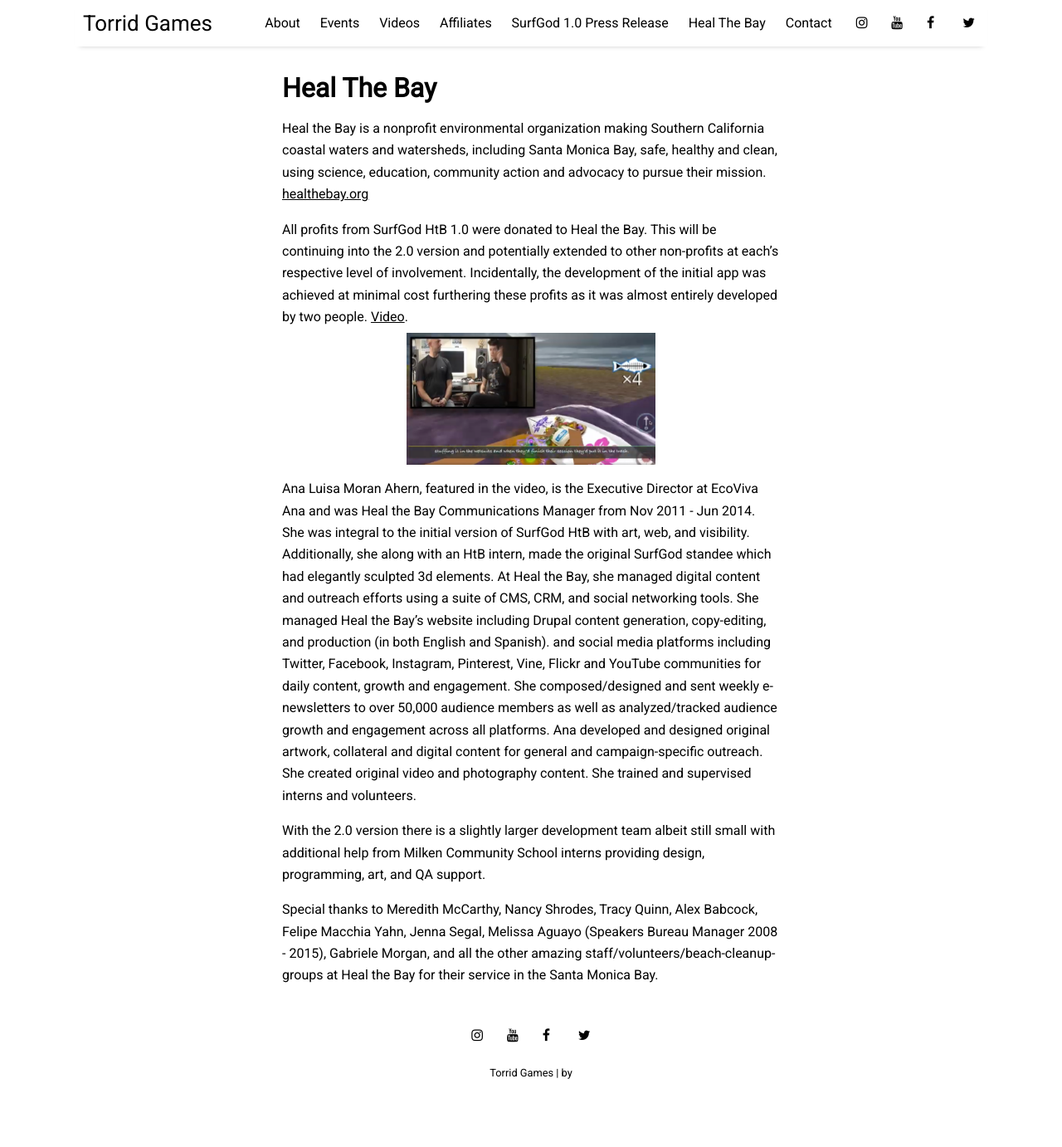
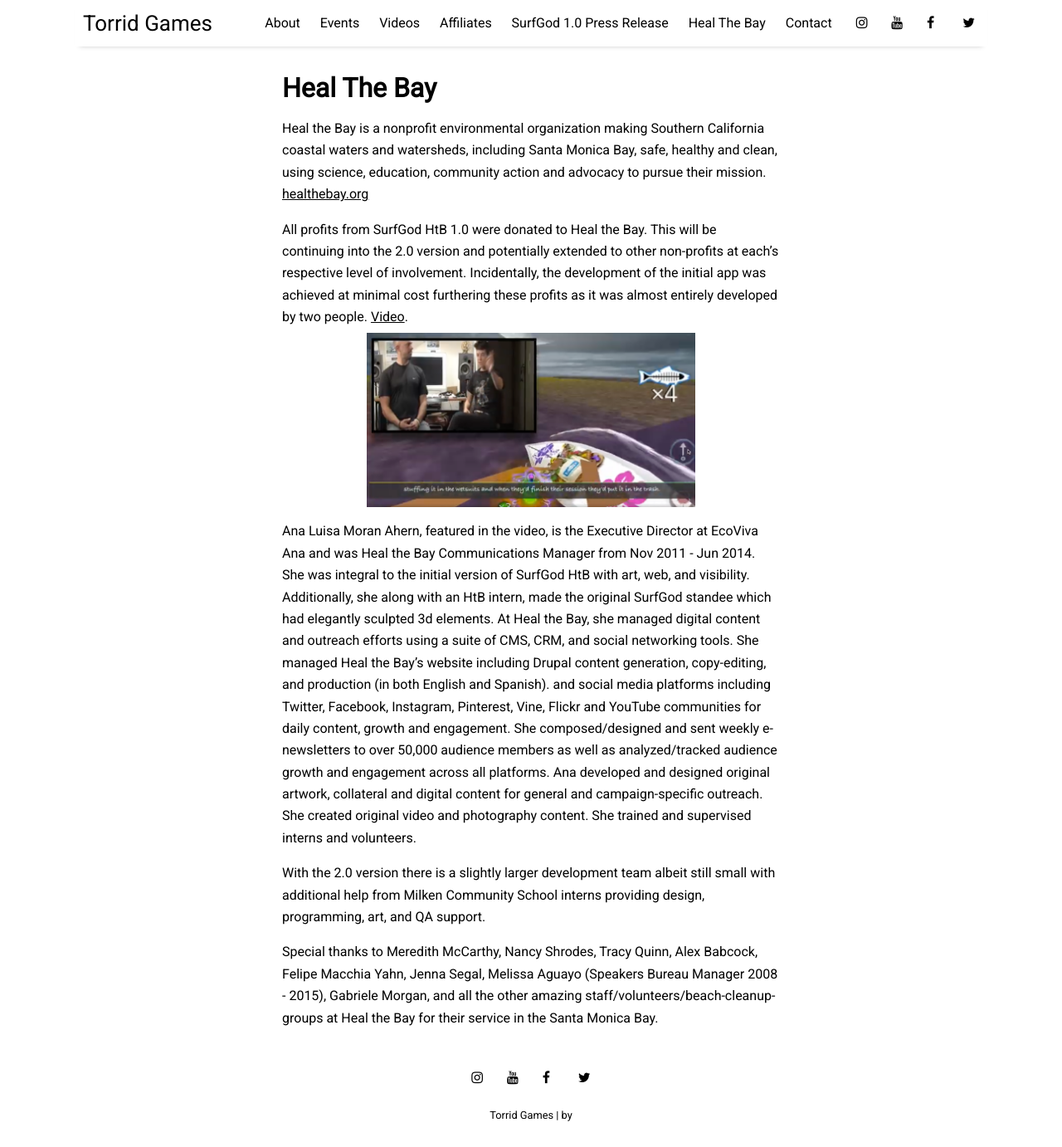
Before and after one commit to torridgames/torridgames.github.io, a Jekyll site: the page built from pages/healthebay.md, in a window 1280 px wide and 1382 px high. Shown: the whole window at 83% size. Built offline with Jekyll 4.4.1, drawn with Linux system fonts in a browser that asks for light colours; nearby versions of some CDN libraries.

Commit message:
Update healthebay.md

```diff
--- a/pages/healthebay.md
+++ b/pages/healthebay.md
@@ -10,7 +10,7 @@
 
 All profits from SurfGod HtB 1.0 were donated to Heal the Bay.  This will be continuing into the 2.0 version and potentially extended to other non-profits at each's respective level of involvement. Incidentally, the development of the initial app was achieved at minimal cost furthering these profits as it was almost entirely developed by two people.
 [Video](https://youtu.be/DY-8u66-XJE).
-<img src="assets/img/SS_Ana_Matt_SG1.png" style="width: 50%; height: 333;">
+<img src="assets/img/SS_Ana_Matt_SG1.png" style="width: 66%; height: 200;">
 
 Ana Luisa Moran Ahern, featured in the video, is the Executive Director at EcoViva
 Ana and was Heal the Bay Communications Manager from Nov 2011 - Jun 2014.  She was integral to the initial version of SurfGod HtB with art, web, and visibility.  Additionally, she along with an HtB intern, made the original SurfGod standee which had elegantly sculpted 3d elements.  At Heal the Bay, she managed digital content and outreach efforts using a suite of CMS, CRM, and social networking tools. She managed Heal the Bay’s website including Drupal content generation, copy-editing, and production (in both English and Spanish). and social media platforms including Twitter, Facebook, Instagram, Pinterest, Vine, Flickr and YouTube communities for daily content, growth and engagement. She composed/designed and sent weekly e-newsletters to over 50,000 audience members as well as analyzed/tracked audience growth and engagement across all platforms. Ana developed and designed original artwork, collateral and digital content for general and campaign-specific outreach. She created original video and photography content. She trained and supervised interns and volunteers.
```
